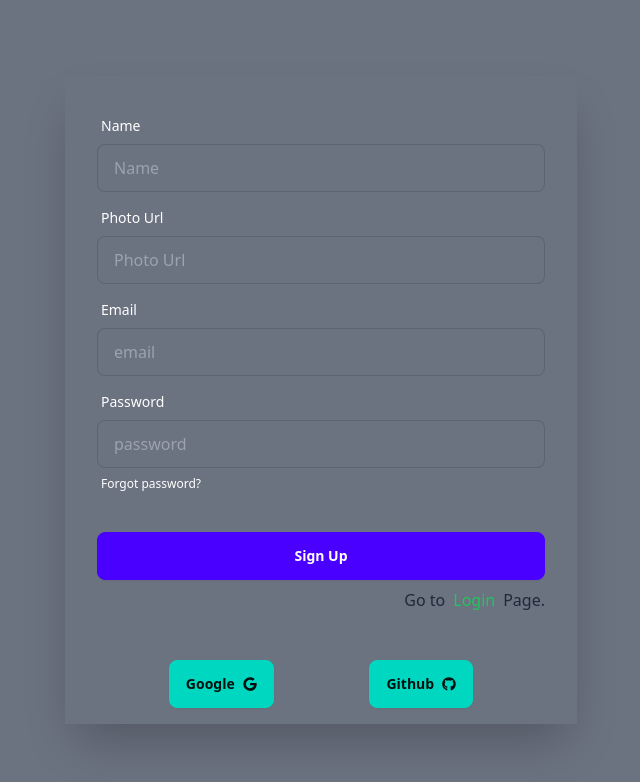
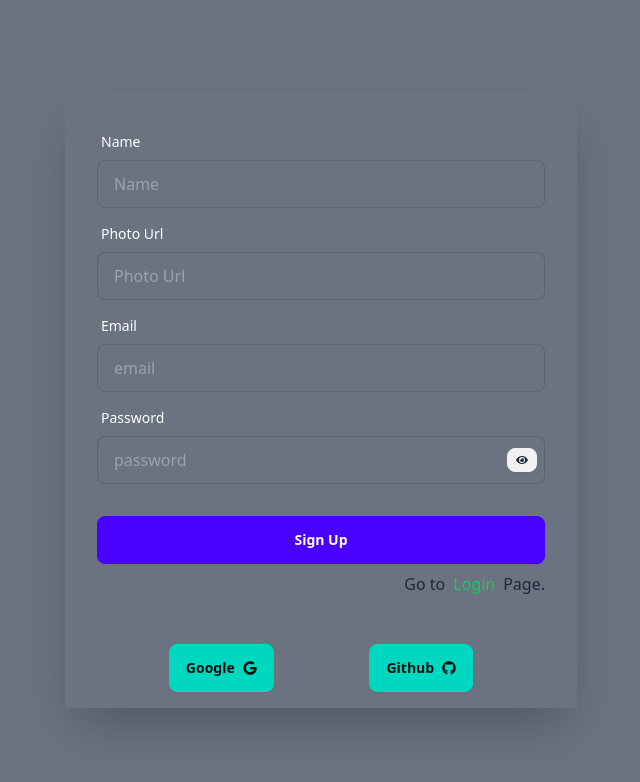
Before and after one commit to Amit-Biswas-WD/Firebase-Day-1, a React (Vite) app: page /sign-up in a window 1280 px wide. Shown: the top 782 px of the page, without its empty margins (319-959 px from the left). Built offline with nearby package versions, Linux system fonts and the light colour scheme.

Commit message:
error message

```diff
--- a/src/components/Login/Login.jsx
+++ b/src/components/Login/Login.jsx
@@ -1,9 +1,12 @@
-import { useContext } from "react";
+import { useContext, useState } from "react";
 import { Link } from "react-router-dom";
 import { AuthContext } from "../Main/Main";
+import { FaEye, FaEyeSlash } from "react-icons/fa";
 
 const Login = () => {
   const { createLogin } = useContext(AuthContext);
+  const [showPassword, setShowPassword] = useState(false);
+  const [errorMessage, setErrorMessage] = useState("");
 
   const handleLogin = (event) => {
     event.preventDefault();
@@ -11,12 +14,18 @@ const Login = () => {
     const password = event.target.password.value;
     console.log(email, password);
 
+    if (password.length < 6) {
+      setErrorMessage("Password should be 6 characters or longer");
+      return;
+    }
+
     createLogin(email, password)
       .then((result) => {
         console.log(result.user);
       })
       .catch((error) => {
         console.log("Error", error);
+        setErrorMessage(error.message);
       });
   };
 
@@ -36,17 +45,23 @@ const Login = () => {
               required
             />
           </div>
-          <div className="form-control">
+          <div className="form-control relative">
             <label className="label">
               <span className="label-text text-white">Password</span>
             </label>
             <input
-              type="password"
+              type={showPassword ? "password" : "text"}
               name="password"
               placeholder="password"
               className="input input-bordered bg-gray-500"
               required
             />
+            <p
+              onClick={() => setShowPassword(!showPassword)}
+              className="btn btn-xs absolute top-12 right-4"
+            >
+              {showPassword ? <FaEyeSlash /> : <FaEye />}
+            </p>
             <label className="label">
               <a href="#" className="label-text-alt link link-hover text-white">
                 Forgot password?
@@ -64,6 +79,9 @@ const Login = () => {
             Page.
           </p>
         </form>
+        <div>
+          {errorMessage && <p className="text-red-600">{errorMessage}</p>}
+        </div>
       </div>
     </div>
   );
--- a/src/components/SingUp/SingUp.jsx
+++ b/src/components/SingUp/SingUp.jsx
@@ -1,11 +1,13 @@
-import { useContext } from "react";
-import { FaGithub, FaGoogle } from "react-icons/fa";
+import { useContext, useState } from "react";
+import { FaEye, FaEyeSlash, FaGithub, FaGoogle } from "react-icons/fa";
 import { Link } from "react-router-dom";
 import { AuthContext } from "../Main/Main";
 
 const SingUp = () => {
   const { createUser, createGoogleProvider, createGithubProvider } =
     useContext(AuthContext);
+  const [showPassword, setShowPassword] = useState(false);
+  const [errorMessage, setErrorMessage] = useState("");
 
   const handleSignUp = (event) => {
     event.preventDefault();
@@ -15,12 +17,18 @@ const SingUp = () => {
     const password = event.target.password.value;
     console.log(name, photo, email, password);
 
+    if (password.length < 6) {
+      setErrorMessage("Password should be 6 characters or longer");
+      return;
+    }
+
     createUser(email, password)
       .then((result) => {
         console.log(result.user);
       })
       .catch((error) => {
         console.log("Error", error);
+        setErrorMessage(error.message);
       });
   };
 
@@ -84,22 +92,23 @@ const SingUp = () => {
               required
             />
           </div>
-          <div className="form-control">
+          <div className="form-control relative">
             <label className="label">
               <span className="label-text text-white">Password</span>
             </label>
             <input
-              type="password"
+              type={showPassword ? "password" : "text"}
               name="password"
               placeholder="password"
               className="input input-bordered bg-gray-500"
               required
             />
-            <label className="label">
-              <a href="#" className="label-text-alt link link-hover text-white">
-                Forgot password?
-              </a>
-            </label>
+            <p
+              onClick={() => setShowPassword(!showPassword)}
+              className="btn btn-xs top-12 right-2 absolute"
+            >
+              {showPassword ? <FaEyeSlash /> : <FaEye />}
+            </p>
           </div>
           <div className="form-control mt-6">
             <button className="btn btn-primary text-white">Sign Up</button>
@@ -112,6 +121,11 @@ const SingUp = () => {
             Page.
           </p>
         </form>
+        <div>
+          {
+            errorMessage && <p className="text-red">{errorMessage}</p>
+          }
+        </div>
         <div className="flex justify-around px-14 py-4 bg-gray-500">
           <div
             onClick={handleGoogleLogin}
```
